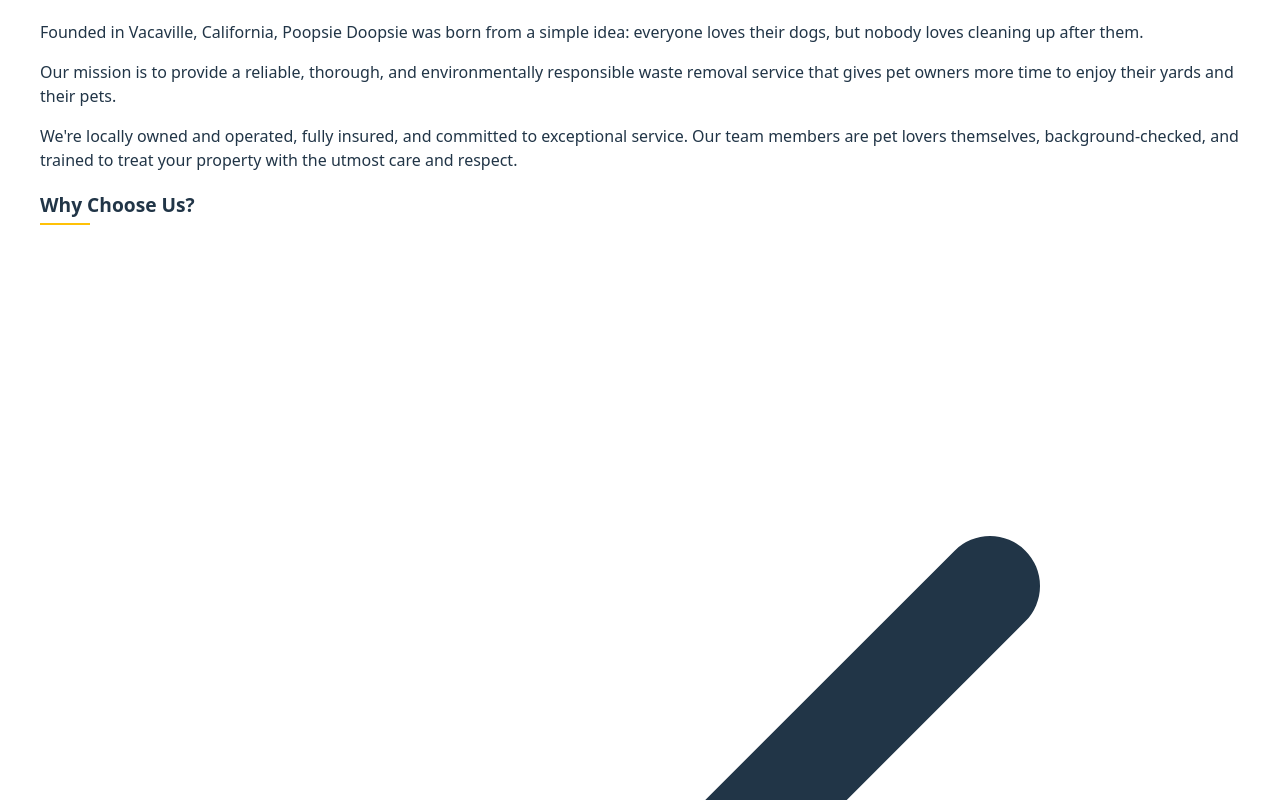
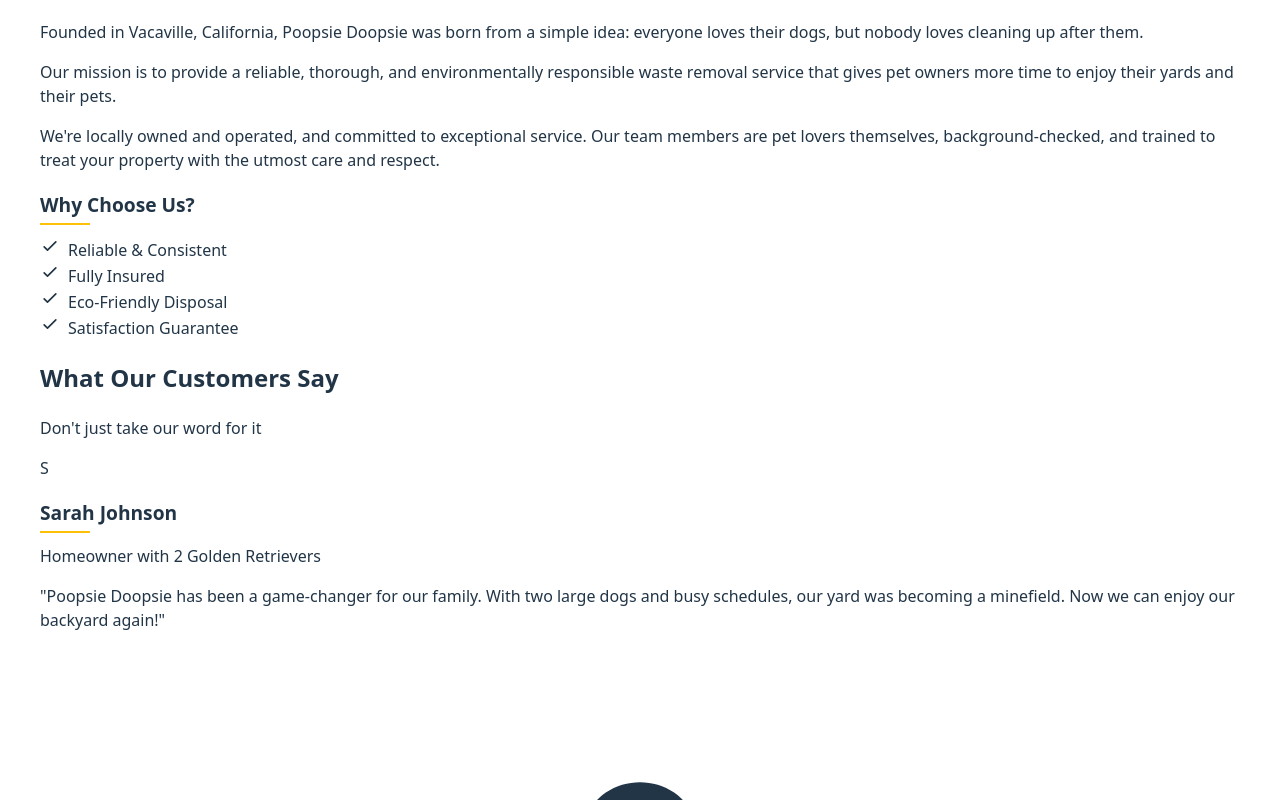
Before and after one commit to lelisiario/PoopsieDoopsie, a React (Vite) app: page / in a window 1280 px wide. Shown: the part 1580-2380 px from the top of the page. Built offline with nearby package versions, Linux system fonts and the light colour scheme.

Commit message:
fixed oversized check marks

```diff
--- a/src/components/About.tsx
+++ b/src/components/About.tsx
@@ -1,5 +1,5 @@
 import React from 'react';
-
+import './About.css';
 const About: React.FC = () => {
   return (
     <section id="about" className="py-16 bg-white">
@@ -22,31 +22,31 @@
               Our mission is to provide a reliable, thorough, and environmentally responsible waste removal service that gives pet owners more time to enjoy their yards and their pets.
             </p>
             <p className="text-gray-700 mb-4">
-              We're locally owned and operated, fully insured, and committed to exceptional service. Our team members are pet lovers themselves, background-checked, and trained to treat your property with the utmost care and respect.
+              We're locally owned and operated, and committed to exceptional service. Our team members are pet lovers themselves, background-checked, and trained to treat your property with the utmost care and respect.
             </p>
             <div className="mt-8">
               <h3 className="text-xl font-semibold text-green-700 mb-4">Why Choose Us?</h3>
               <div className="grid grid-cols-1 sm:grid-cols-2 gap-4">
                 <div className="flex items-center">
-                  <svg className="h-5 w-5 text-green-500 mr-2" fill="none" stroke="currentColor" viewBox="0 0 24 24" xmlns="http://www.w3.org/2000/svg">
+                  <svg className="check-icon" fill="none" stroke="currentColor" viewBox="0 0 24 24" xmlns="http://www.w3.org/2000/svg">
                     <path strokeLinecap="round" strokeLinejoin="round" strokeWidth="2" d="M5 13l4 4L19 7"></path>
                   </svg>
                   <span>Reliable & Consistent</span>
                 </div>
                 <div className="flex items-center">
-                  <svg className="h-5 w-5 text-green-500 mr-2" fill="none" stroke="currentColor" viewBox="0 0 24 24" xmlns="http://www.w3.org/2000/svg">
+                  <svg className="check-icon" fill="none" stroke="currentColor" viewBox="0 0 24 24" xmlns="http://www.w3.org/2000/svg">
                     <path strokeLinecap="round" strokeLinejoin="round" strokeWidth="2" d="M5 13l4 4L19 7"></path>
                   </svg>
                   <span>Fully Insured</span>
                 </div>
                 <div className="flex items-center">
-                  <svg className="h-5 w-5 text-green-500 mr-2" fill="none" stroke="currentColor" viewBox="0 0 24 24" xmlns="http://www.w3.org/2000/svg">
+                  <svg className="check-icon" fill="none" stroke="currentColor" viewBox="0 0 24 24" xmlns="http://www.w3.org/2000/svg">
                     <path strokeLinecap="round" strokeLinejoin="round" strokeWidth="2" d="M5 13l4 4L19 7"></path>
                   </svg>
                   <span>Eco-Friendly Disposal</span>
                 </div>
                 <div className="flex items-center">
-                  <svg className="h-5 w-5 text-green-500 mr-2" fill="none" stroke="currentColor" viewBox="0 0 24 24" xmlns="http://www.w3.org/2000/svg">
+                  <svg className="check-icon" fill="none" stroke="currentColor" viewBox="0 0 24 24" xmlns="http://www.w3.org/2000/svg">
                     <path strokeLinecap="round" strokeLinejoin="round" strokeWidth="2" d="M5 13l4 4L19 7"></path>
                   </svg>
                   <span>Satisfaction Guarantee</span>
```
